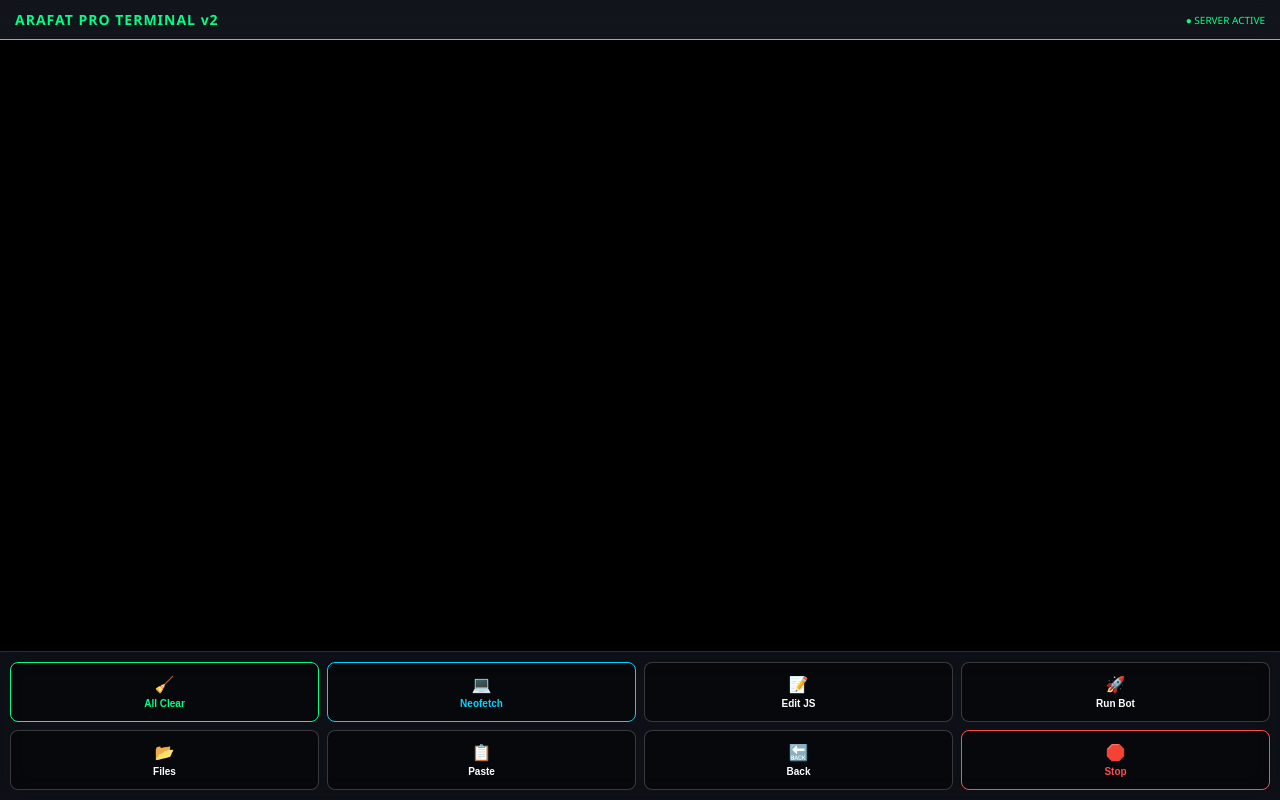
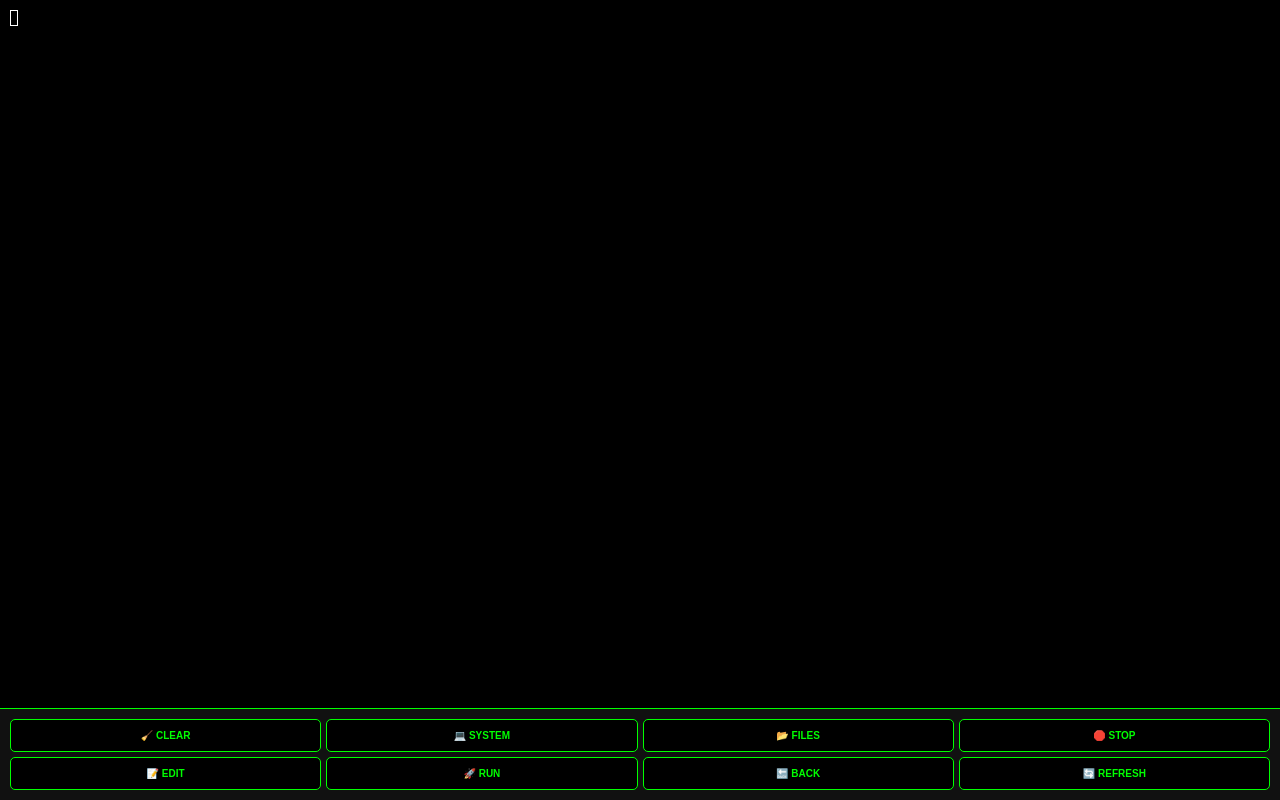
Before and after one commit to Dj-zmak/as, a plain HTML site: page index.html in a window 1280 px wide. Drawn offline with nearby package versions, Linux system fonts and the light colour scheme; no server answers.

Commit message:
Update index.html

```diff
--- a/index.html
+++ b/index.html
@@ -1,125 +1,42 @@
 <!DOCTYPE html>
-<html lang="en">
+<html>
 <head>
-    <meta charset="UTF-8">
-    <meta name="viewport" content="width=device-width, initial-scale=1.0, maximum-scale=1.0, user-scalable=no">
-    <title>Arafat Supreme Terminal</title>
+    <meta name="viewport" content="width=device-width, initial-scale=1.0">
+    <title>Arafat VPS</title>
+    <link rel="stylesheet" href="https://cdn.jsdelivr.net/npm/xterm@5.1.0/css/xterm.css" />
     <style>
-        :root {
-            --neon-green: #00ff88;
-            --neon-blue: #00d4ff;
-            --neon-red: #ff4d4d;
-            --bg-dark: #06090f;
-        }
-
-        body, html {
-            margin: 0; padding: 0; height: 100%;
-            background-color: var(--bg-dark);
-            font-family: 'Segoe UI', sans-serif;
-            overflow: hidden; display: flex; flex-direction: column;
-        }
-
-        /* Top Header */
-        .header {
-            padding: 10px 15px;
-            background: rgba(255, 255, 255, 0.05);
-            backdrop-filter: blur(10px);
-            border-bottom: 1px solid var(--neon-green);
-            display: flex; justify-content: space-between; align-items: center;
-        }
-
-        .header h1 { color: var(--neon-green); font-size: 14px; margin: 0; letter-spacing: 1px; }
-
-        /* Terminal Area */
-        #terminal-frame {
-            flex-grow: 1; border: none; width: 100%; background: #000;
-        }
-
-        /* Control Panel */
-        .control-panel {
-            background: rgba(255, 255, 255, 0.03);
-            backdrop-filter: blur(15px);
-            padding: 10px;
-            display: grid; grid-template-columns: repeat(4, 1fr);
-            gap: 8px; border-top: 1px solid rgba(0, 255, 136, 0.2);
-        }
-
-        .btn {
-            background: rgba(0, 0, 0, 0.5);
-            color: white; border: 1px solid rgba(255, 255, 255, 0.2);
-            padding: 12px 2px; border-radius: 8px;
-            font-size: 10px; font-weight: bold; cursor: pointer;
-            display: flex; flex-direction: column; align-items: center; gap: 4px;
-        }
-
-        .btn:active { background: var(--neon-green); color: #000; transform: scale(0.95); }
-        .btn-clr { border-color: var(--neon-green); color: var(--neon-green); }
-        .btn-sys { border-color: var(--neon-blue); color: var(--neon-blue); }
-        .btn-stop { border-color: var(--neon-red); color: var(--neon-red); }
-
-        .btn-icon { font-size: 16px; }
+        body { margin: 0; background: #000; color: #0f0; font-family: monospace; display: flex; flex-direction: column; height: 100vh; }
+        #terminal { flex: 1; padding: 10px; }
+        .btns { display: grid; grid-template-columns: repeat(4, 1fr); gap: 5px; padding: 10px; background: #111; border-top: 1px solid #0f0; }
+        button { background: #000; border: 1px solid #0f0; color: #0f0; padding: 10px 2px; border-radius: 5px; font-size: 10px; font-weight: bold; }
+        button:active { background: #0f0; color: #000; }
     </style>
 </head>
 <body>
-
-    <div class="header">
-        <h1>ARAFAT PRO TERMINAL v2</h1>
-        <div style="color: var(--neon-green); font-size: 10px;">● SERVER ACTIVE</div>
+    <div id="terminal"></div>
+    <div class="btns">
+        <button onclick="send('clear\n')">🧹 CLEAR</button>
+        <button onclick="send('neofetch\n')">💻 SYSTEM</button>
+        <button onclick="send('ls\n')">📂 FILES</button>
+        <button onclick="send('\x03')">🛑 STOP</button>
+        <button onclick="send('nano index.js\n')">📝 EDIT</button>
+        <button onclick="send('node index.js\n')">🚀 RUN</button>
+        <button onclick="send('cd ..\n')">🔙 BACK</button>
+        <button onclick="location.reload()">🔄 REFRESH</button>
     </div>
 
-    <iframe id="terminal-frame" src="/terminal/"></iframe>
+    <script src="https://cdn.jsdelivr.net/npm/xterm@5.1.0/lib/xterm.js"></script>
+    <script src="/socket.io/socket.io.js"></script>
+    <script>
+        const socket = io();
+        const term = new Terminal({ cursorBlink: true, fontSize: 14, theme: { background: '#000' } });
+        term.open(document.getElementById('terminal'));
 
-    <div class="control-panel">
-        <button class="btn btn-clr" onclick="sendCmd('clear\n')">
-            <span class="btn-icon">🧹</span><span>All Clear</span>
-        </button>
+        // ডাটা আদান-প্রদান
+        term.onData(data => socket.emit('input', data));
+        socket.on('output', data => term.write(data));
 
-        <button class="btn btn-sys" onclick="sendCmd('neofetch\n')">
-            <span class="btn-icon">💻</span><span>Neofetch</span>
-        </button>
-
-        <button class="btn" onclick="sendCmd('nano index.js\n')">
-            <span class="btn-icon">📝</span><span>Edit JS</span>
-        </button>
-
-        <button class="btn" onclick="sendCmd('node index.js\n')">
-            <span class="btn-icon">🚀</span><span>Run Bot</span>
-        </button>
-
-        <button class="btn" onclick="sendCmd('ls -la\n')">
-            <span class="btn-icon">📂</span><span>Files</span>
-        </button>
-
-        <button class="btn" onclick="pasteText()">
-            <span class="btn-icon">📋</span><span>Paste</span>
-        </button>
-
-        <button class="btn" onclick="sendCmd('cd ..\n')">
-            <span class="btn-icon">🔙</span><span>Back</span>
-        </button>
-
-        <button class="btn btn-stop" onclick="sendCmd('\x03')">
-            <span class="btn-icon">🛑</span><span>Stop</span>
-        </button>
-    </div>
-
-    <script>
-        // Railway-তে ttyd সাধারণত রুটে রান হয়, তাই iframe সোর্স সেট করা
-        const iframe = document.getElementById('terminal-frame');
-
-        function sendCmd(cmd) {
-            // ttyd সেশনে কমান্ড পাঠানোর জন্য (এটি বেসিক সিমুলেশন)
-            alert("Executing: " + cmd + "\n(Terminal-এ টাইপ হবে)");
-        }
-
-        async function pasteText() {
-            try {
-                const text = await navigator.clipboard.readText();
-                alert("Clipboard Data: " + text);
-            } catch (err) {
-                alert("পাসওয়ার্ড বা টেক্সট পেস্ট করার জন্য ব্রাউজার পারমিশন দিন।");
-            }
-        }
+        function send(cmd) { socket.emit('input', cmd); }
     </script>
 </body>
 </html>
```
